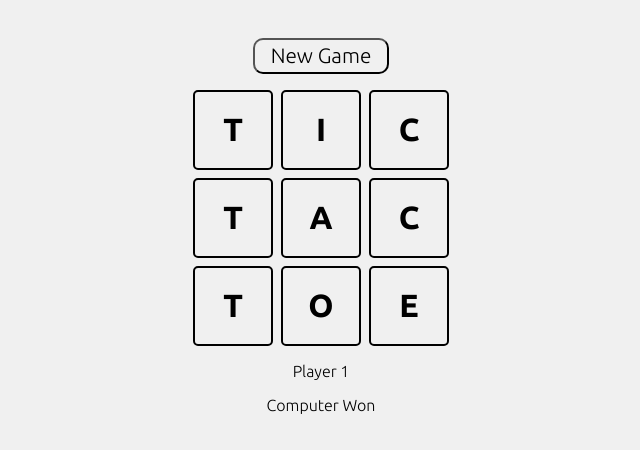
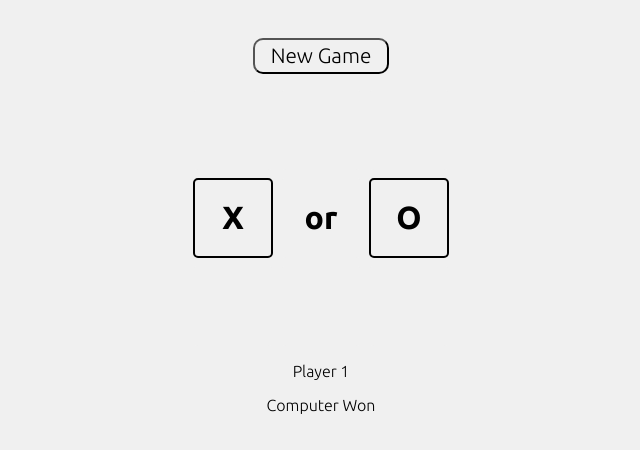
Before and after one commit to socrastein/tic-tac-toe, a plain HTML site: page index.html in a window 1280 px wide. Both pictures are taken after a click on the button "New Game". Shown: the whole page, without its empty margins (319-959 px from the left). Drawn offline with Linux system fonts and the light colour scheme.

Commit message:
Add Game controller functionality Newgame, character selection and ability to fill cells. Doesn't check for win conditions yet but alternates between allowing X & O selection on empty squares.

```diff
--- a/script.js
+++ b/script.js
@@ -1,5 +1,78 @@
+const Game = (() => {
+  var cpu = true;
+  var playerTurn = 1;
+  var p1Char = undefined;
+  var p2Char = undefined;
+
+  const newGame = function () {
+    console.log('Starting New Game');
+    playerTurn = 1;
+    p1Char = undefined;
+    p2Char = undefined;
+    gameBoard.clearBoard();
+    chooseChar();
+  }
+
+  const chooseChar = function () {
+    p1Char = undefined;
+    p2Char = undefined;
+
+    gameBoard.cells[0].style.borderStyle = "none";
+    gameBoard.cells[1].style.borderStyle = "none";
+    gameBoard.cells[2].style.borderStyle = "none";
+    gameBoard.cells[3].innerHTML = 'X';
+    gameBoard.cells[4].innerHTML = 'or';
+    gameBoard.cells[4].style.borderStyle = "none";
+    gameBoard.cells[5].innerHTML = 'O';
+    gameBoard.cells[6].style.borderStyle = "none";
+    gameBoard.cells[7].style.borderStyle = "none";
+    gameBoard.cells[8].style.borderStyle = "none";
+  }
+
+  const cellSelect = function (cell) {
+    if(p1Char === undefined){
+      if(cell === gameBoard.cells[3]){
+        p1Char = 'X';
+        p2Char = 'O';
+        gameBoard.clearBoard();
+        return
+      }
+      if(cell === gameBoard.cells[5]){
+        p1Char = 'O';
+        p2Char = 'X';
+        gameBoard.clearBoard();
+        return
+      }
+    }
+
+    if(cell.className.includes("clear")){
+      if(playerTurn === 1){
+        cell.innerHTML = p1Char;
+      } else cell.innerHTML = p2Char;
+      switchTurn();
+      cell.setAttribute("class", "gameCell");
+    }
+
+  }
+
+  const switchTurn = function () {
+    if(playerTurn === 1){
+      playerTurn = 2;
+    } else playerTurn = 1;
+  }
+
+
+  return {newGame, cellSelect}
+})();
+
 const gameBoard = (() => {
+  const newGameButton = document.getElementById('newGame');
+  newGameButton.addEventListener('click', Game.newGame);
+
   const cells = [...document.querySelectorAll("button.gameCell")];
+  cells.forEach(cell => {
+    cell.addEventListener("click", () => Game.cellSelect(cell));
+  })
 
   const row1 = cells.slice(0,3);
   const row2 = cells.slice(3,6);
@@ -14,7 +87,7 @@ const gameBoard = (() => {
 
   const lines = [row1, row2, row3, col1, col2, col3, diag1, diag2];
 
-  const fillCell = function (cell, char) {
+  const fillCell = function (cell) {
     this.cells[cell].innerHTML = char;
   }
 
@@ -37,6 +110,8 @@ const gameBoard = (() => {
   const clearBoard = function () {
     cells.forEach(cell =>{
       cell.innerHTML = '';
+      cell.style.borderStyle = 'solid';
+      cell.setAttribute("class", "gameCell clear");
     })
   }
 
@@ -48,4 +123,10 @@ const gameBoard = (() => {
     fillCell, checkWin, clearBoard};
 })();
 
+
+
+const player = function () {
+
+}
+
 console.log(gameBoard.checkWin());
--- a/style.css
+++ b/style.css
@@ -22,6 +22,19 @@
     display: flex;
     align-items: center;
     padding: 16px;
+
+    /*TODO: turn opacity off when done
+    opacity: 0; */
+
+    /* animation: fade;
+    animation-delay: 3.5s;
+    animation-duration: 2s;
+    animation-fill-mode: forwards; */
+}
+
+.gameCell:hover {
+    border-width: 3px;
+    border-color: black;
 }
 
 #newGame:hover {
@@ -48,10 +61,11 @@
     border-style: solid;
     font-size: 2rem;
     font-weight: bold;
-    opacity: 0;
+    /*TODO: turn opacity off when done
+    opacity: 0; */
 }
 
-#cell0, #cell1, #cell2 {
+/* #cell0, #cell1, #cell2 {
     animation-name: fade;
     animation-duration: 3s;
     animation-fill-mode: forwards;
@@ -69,4 +83,4 @@
     animation-duration: 3s;
     animation-delay: 2s;
     animation-fill-mode: forwards;
-}
+} */
```
